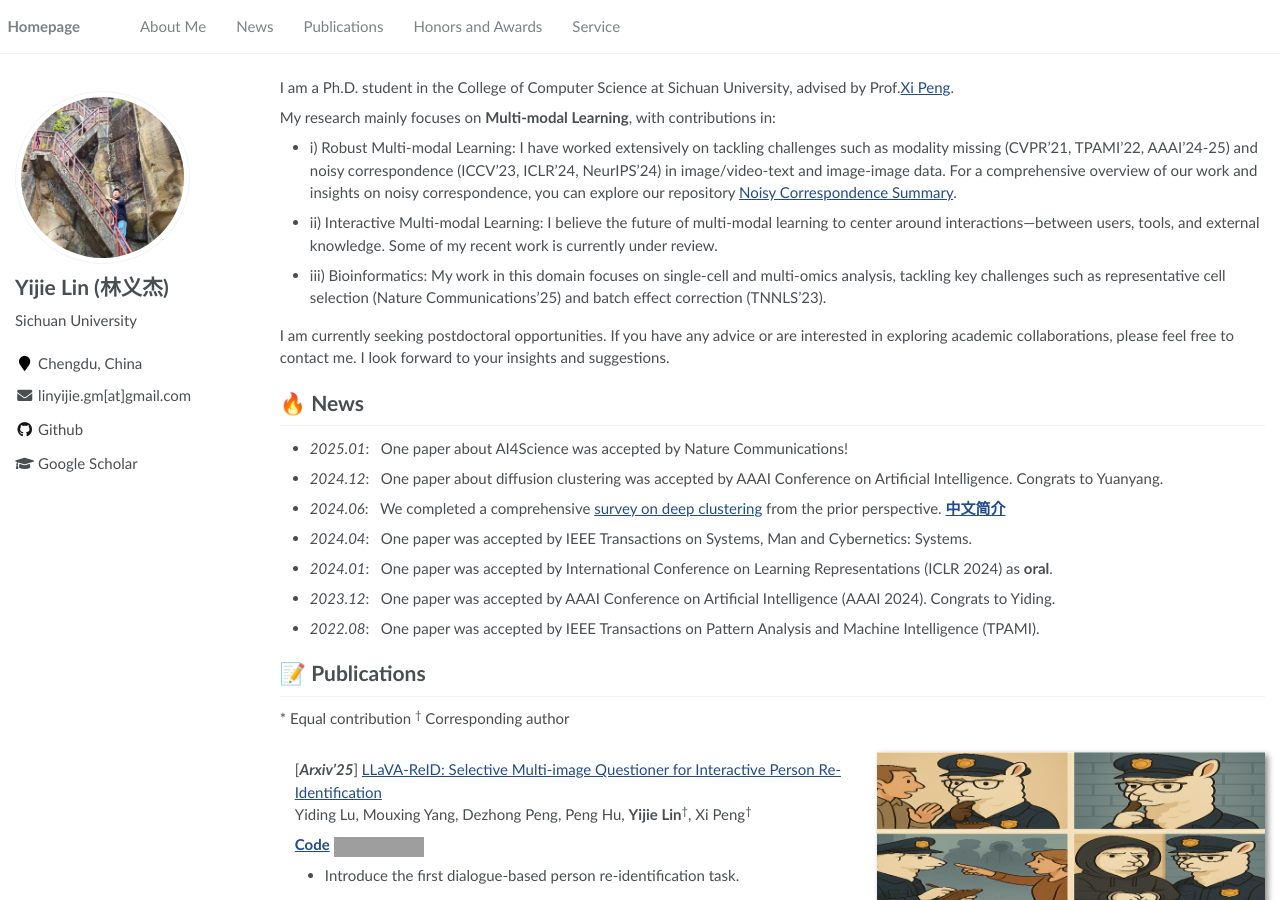
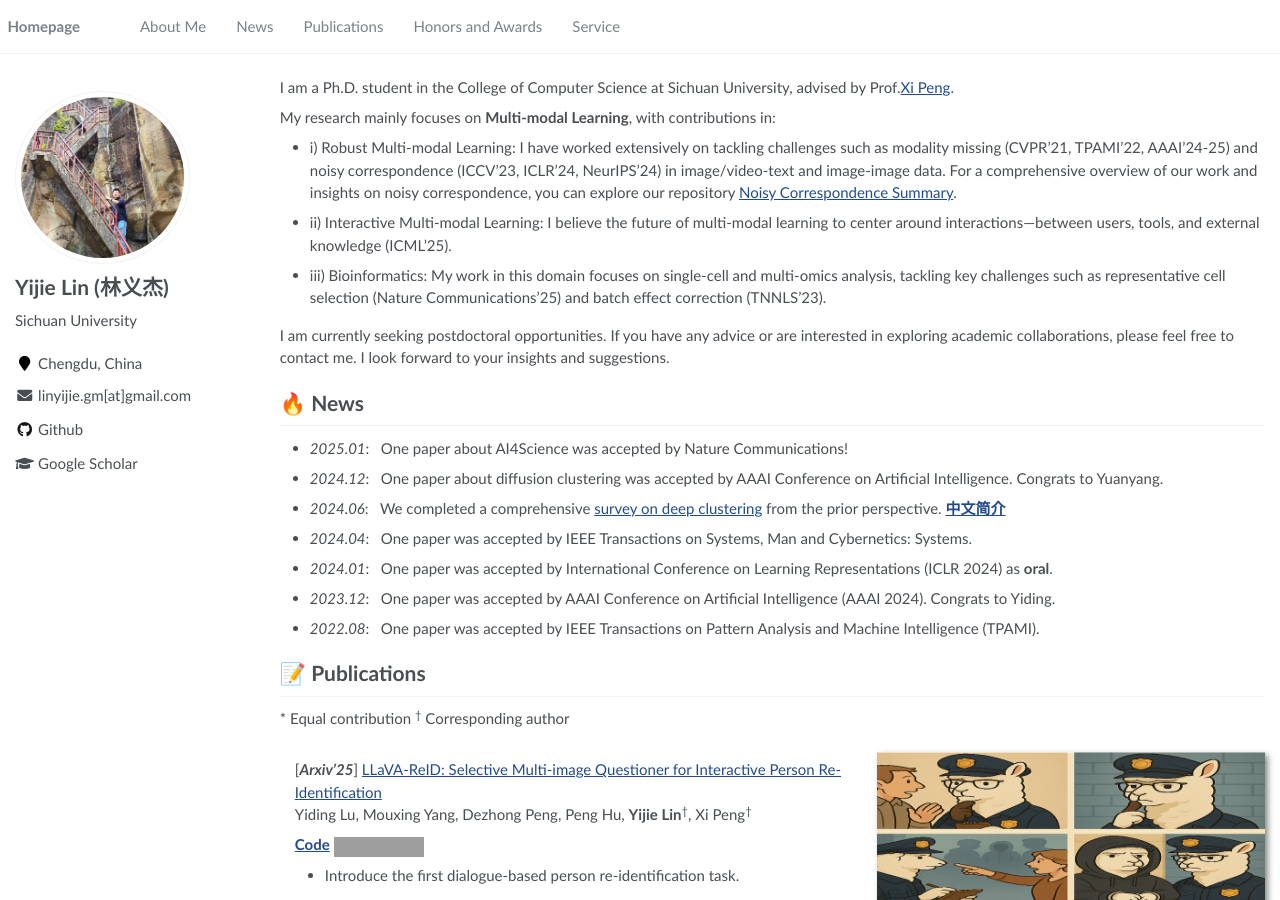
Before and after one commit to Lin-Yijie/Lin-Yijie.github.io, a Jekyll site: the page built from _pages/about.md, in a window 1280 px wide and 900 px high. Built offline with Jekyll 4.4.1, drawn with Linux system fonts in a browser that asks for light colours; grey boxes are pictures that could not be loaded.

Commit message:
Update about.md

```diff
--- a/_pages/about.md
+++ b/_pages/about.md
@@ -22,7 +22,7 @@ I am a Ph.D. student in the College of Computer Science at Sichuan University, a
 
 My research mainly focuses on **Multi-modal Learning**, with contributions in:
 - i) Robust Multi-modal Learning: I have worked extensively on tackling challenges such as modality missing (CVPR’21, TPAMI’22, AAAI’24-25) and noisy correspondence (ICCV’23, ICLR’24, NeurIPS’24) in image/video-text and image-image data. For a comprehensive overview of our work and insights on noisy correspondence, you can explore our repository [Noisy Correspondence Summary](https://github.com/XLearning-SCU/Awesome-Noisy-Correspondence).
-- ii) Interactive Multi-modal Learning: I believe the future of multi-modal learning to center around interactions—between users, tools, and external knowledge. Some of my recent work is currently under review.
+- ii) Interactive Multi-modal Learning: I believe the future of multi-modal learning to center around interactions—between users, tools, and external knowledge (ICML'25).
 - iii) Bioinformatics: My work in this domain focuses on single-cell and multi-omics analysis, tackling key challenges such as representative cell selection (Nature Communications’25) and batch effect correction (TNNLS’23).
 
 <!-- My research interests mainly focus on Multi-modal Learning and Multi-view Learning, especially the applications in open scenarios, e.g., missing modality and noisy correspondence. I am focusing on video-language currently. -->
```
